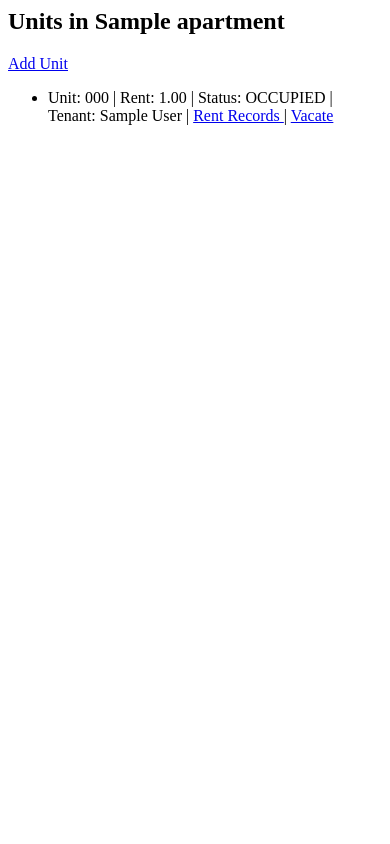
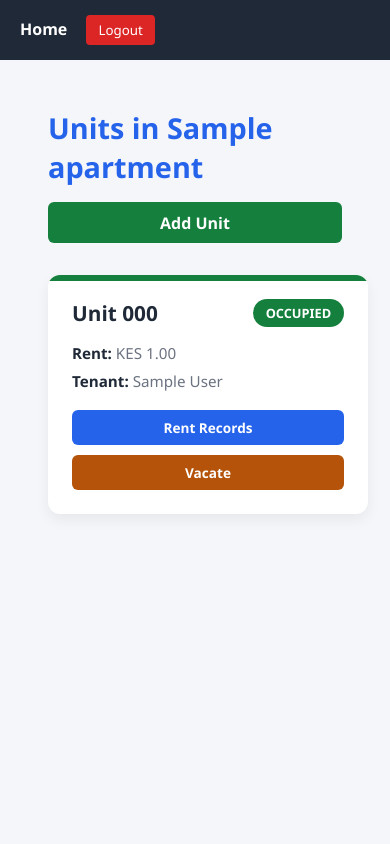
Before and after one commit to LAFlame694/Landlord-Management-System, a Django app: page /apartments/1/units/ in a window 390 px wide. Run offline with Django 5.2, Linux system fonts and the light colour scheme; a user stored in the database is signed in; tables that the repository leaves empty hold one stand-in row (values such as "Sample post").

Commit message:
modified unit_list UI

```diff
--- /dev/null
+++ b/static/properties/css/unit_list.css
@@ -0,0 +1,188 @@
+:root {
+        --primary: #2563eb;
+        --secondary: #0f766e;
+        --success: #15803d;
+        --warning: #b45309;
+        --danger: #b91c1c;
+        --bg: #f4f6f9;
+        --card-bg: #ffffff;
+        --text-dark: #1f2937;
+        --text-muted: #6b7280;
+    }
+
+    * {
+        margin: 0;
+        padding: 0;
+        box-sizing: border-box;
+        font-family: "Segoe UI", Tahoma, Geneva, Verdana, sans-serif;
+    }
+
+    body {
+        background-color: var(--bg);
+        color: var(--text-dark);
+    }
+
+    .container {
+        max-width: 1200px;
+        margin: 0 auto;
+        padding: 1.5rem;
+    }
+
+    /* Header */
+    .page-header {
+        display: flex;
+        flex-wrap: wrap;
+        justify-content: space-between;
+        align-items: center;
+        gap: 1rem;
+        margin-bottom: 2rem;
+    }
+
+    .page-header h2 {
+        font-size: 1.8rem;
+        color: var(--primary);
+    }
+
+    .page-header a {
+        text-decoration: none;
+        background-color: var(--success);
+        color: white;
+        padding: 0.6rem 1.4rem;
+        border-radius: 6px;
+        font-weight: 600;
+        transition: background 0.3s ease;
+    }
+
+    .page-header a:hover {
+        background-color: #166534;
+    }
+
+    /* Units Grid */
+    .units-grid {
+        display: grid;
+        grid-template-columns: repeat(auto-fit, minmax(320px, 1fr));
+        gap: 1.5rem;
+    }
+
+    /* Unit Card */
+    .unit-card {
+        background-color: var(--card-bg);
+        border-radius: 12px;
+        padding: 1.5rem;
+        box-shadow: 0 6px 14px rgba(0,0,0,0.06);
+        position: relative;
+        overflow: hidden;
+    }
+
+    .unit-card::before {
+        content: "";
+        position: absolute;
+        top: 0;
+        left: 0;
+        height: 6px;
+        width: 100%;
+    }
+
+    /* Status Colors */
+    .occupied::before {
+        background-color: var(--success);
+    }
+
+    .vacant::before {
+        background-color: var(--danger);
+    }
+
+    .unit-header {
+        display: flex;
+        justify-content: space-between;
+        align-items: center;
+        margin-bottom: 1rem;
+    }
+
+    .unit-header h3 {
+        font-size: 1.3rem;
+    }
+
+    .status-badge {
+        padding: 0.3rem 0.8rem;
+        border-radius: 20px;
+        font-size: 0.8rem;
+        font-weight: 700;
+        color: white;
+        text-transform: uppercase;
+    }
+
+    .status-occupied {
+        background-color: var(--success);
+    }
+
+    .status-vacant {
+        background-color: var(--danger);
+    }
+
+    .unit-details p {
+        margin-bottom: 0.5rem;
+        font-size: 0.95rem;
+        color: var(--text-muted);
+    }
+
+    .unit-details span {
+        font-weight: 600;
+        color: var(--text-dark);
+    }
+
+    /* Actions */
+    .unit-actions {
+        margin-top: 1.2rem;
+        display: flex;
+        flex-wrap: wrap;
+        gap: 0.6rem;
+    }
+
+    .btn {
+        text-decoration: none;
+        padding: 0.5rem 1.2rem;
+        border-radius: 6px;
+        font-weight: 600;
+        font-size: 0.85rem;
+        color: white;
+        transition: background 0.3s ease;
+    }
+
+    .btn-records {
+        background-color: var(--primary);
+    }
+
+    .btn-records:hover {
+        background-color: #1e40af;
+    }
+
+    .btn-vacate {
+        background-color: var(--warning);
+    }
+
+    .btn-vacate:hover {
+        background-color: #92400e;
+    }
+
+    /* Responsive */
+    @media (max-width: 600px) {
+        .page-header {
+            flex-direction: column;
+            align-items: flex-start;
+        }
+
+        .page-header a {
+            width: 100%;
+            text-align: center;
+        }
+
+        .unit-actions {
+            flex-direction: column;
+        }
+
+        .btn {
+            width: 100%;
+            text-align: center;
+        }
+    }
--- a/templates/properties/unit_list.html
+++ b/templates/properties/unit_list.html
@@ -1,37 +1,84 @@
+{% extends "base.html" %}
+{% load static %}
+
+<head>
+    <title>Units</title>
+    {% block extra_css %}
+    <link rel="stylesheet" href="{% static 'properties/css/unit_list.css' %}">
+    {% endblock %}
+</head>
+
+{% block content %}
+<div class="container">
+
+    <!-- Header -->
+    <div class="page-header">
         <h2>Units in {{ apartment.name }}</h2>
 
         {% if user.is_landlord %}
         <a href="{% url 'unit_create' apartment.id %}">Add Unit</a>
         {% endif %}
+    </div>
 
-<ul>
+    <!-- Units -->
+    <div class="units-grid">
+
         {% for unit in units %}
-    <li>
-        Unit: {{ unit.unit_number }} |
-        Rent: {{ unit.rent }} |
+
+        <div class="unit-card {% if unit.is_occupied %}occupied{% else %}vacant{% endif %}">
+            <div class="unit-header">
+                <h3>Unit {{ unit.unit_number }}</h3>
 
                 {% if unit.is_occupied %}
-            Status: OCCUPIED
-            {% if unit.active_tenancy %}
-                | Tenant: {{ unit.active_tenancy.tenant.full_name }}
-                | <a href="{% url 'rent_record_list' unit.active_tenancy.id %}">
+                    <span class="status-badge status-occupied">Occupied</span>
+                {% else %}
+                    <span class="status-badge status-vacant">Vacant</span>
+                {% endif %}
+            </div>
+
+            <div class="unit-details">
+                <p><span>Rent:</span> KES {{ unit.rent }}</p>
+
+                {% if unit.is_occupied and unit.active_tenancy %}
+                    <p>
+                        <span>Tenant:</span>
+                        {{ unit.active_tenancy.tenant.full_name }}
+                    </p>
+                {% else %}
+                    <p><span>Tenant:</span> —</p>
+                {% endif %}
+            </div>
+
+            <div class="unit-actions">
+
+                {% if unit.is_occupied and unit.active_tenancy %}
+                    <a href="{% url 'rent_record_list' unit.active_tenancy.id %}"
+                       class="btn btn-records">
                         Rent Records
                     </a>
 
-                | <a href="{% url 'vacate_tenant' unit.active_tenancy.id %}">
+                    <a href="{% url 'vacate_tenant' unit.active_tenancy.id %}"
+                       class="btn btn-vacate">
                         Vacate
                     </a>
-            {% endif %}
+
                 {% else %}
-            Status: VACANT
                     {% if user.is_landlord or user.is_caretaker %}
-                | <a href="{% url 'assign_tenant' unit.id %}">
+                        <a href="{% url 'assign_tenant' unit.id %}"
+                           class="btn btn-records">
                             Assign Tenant
                         </a>
                     {% endif %}
                 {% endif %}
-    </li>
+
+            </div>
+        </div>
+
         {% empty %}
-    <li>No units yet.</li>
+            <p>No units yet.</p>
         {% endfor %}
-</ul>
+
+    </div>
+
+</div>
+{% endblock %}
```
Also changed, not shown: trial.html (+77 -14 lines), try.html (+33 -64 lines). Lines whose indentation alone changed are shown as unchanged.
